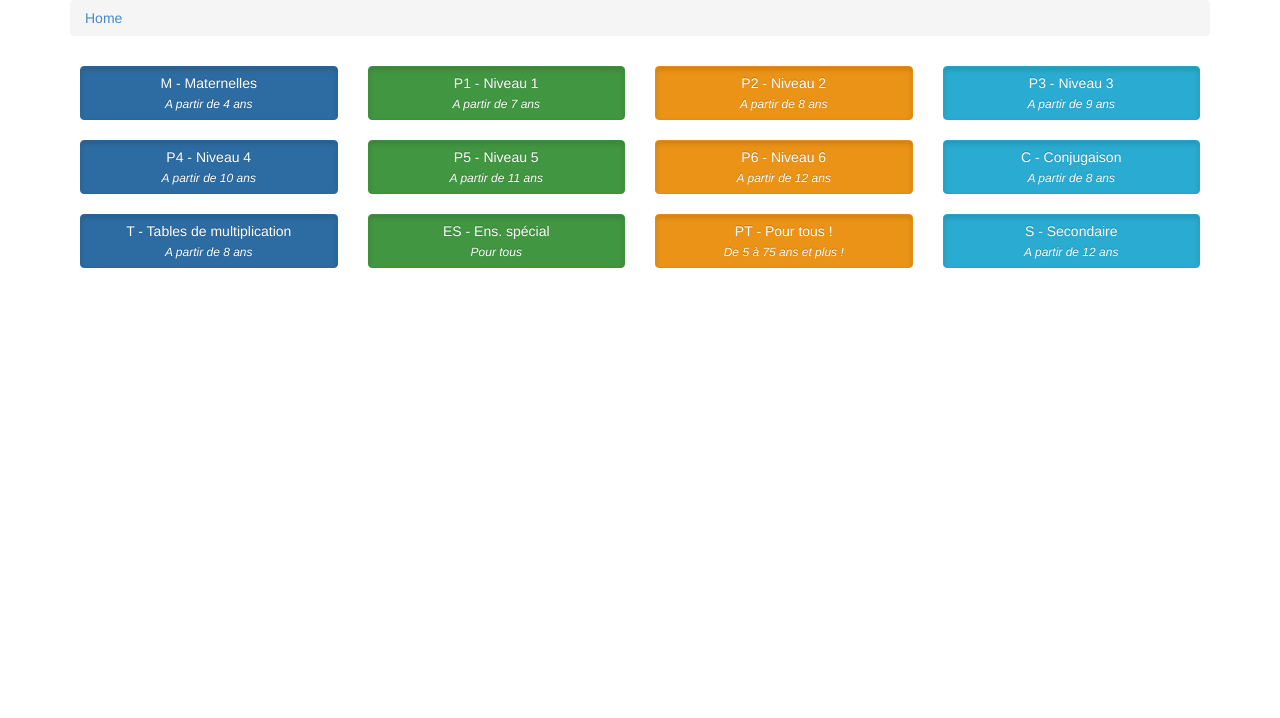
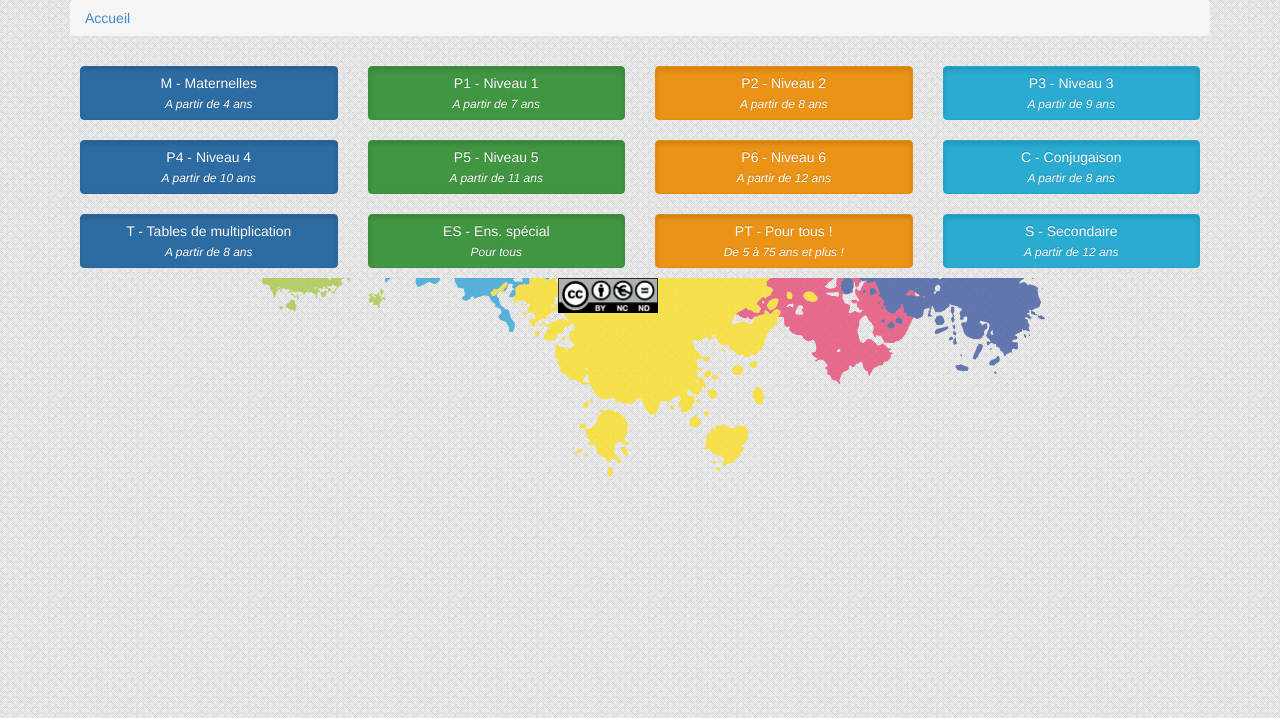
Before and after one commit to pepit-team/pepitmobil-html5, a PHP site: page / in a window 1280 px wide. Shown: the top 718 px of the page. Run offline with PHP 8.4, Linux system fonts and the light colour scheme; some libraries are stand-ins or nearby versions.

Commit message:
Add background in home page

```diff
--- a/css/pepitmobil.css
+++ b/css/pepitmobil.css
@@ -1,7 +1,19 @@
 body {
-    background: #ebebeb;
+    background: url('../img/pattern-white.png');
     color: #fff;
     margin: 0;
     min-height: 100%;
     position: relative;
 }
+
+#footer {
+    clear: both;
+    height: 200px;
+    margin: auto;
+    background-image: url('../img/back-foot.png');
+    background-position: center bottom;
+    background-repeat: no-repeat;
+    font-size: 12px;
+    color: #FFF;
+    font-weight: bold;
+}
--- a/index.html
+++ b/index.html
@@ -48,13 +48,21 @@
 <body>
 
 <div id="content">
-
     <script language="javascript">
         $(document).ready(function () {
             new Menu().buildMainMenu();
         });
     </script>
+</div>
 
+    <div class="container">
+        <div class="row">
+            <div id="footer">
+            <div class="col-lg-2 col-lg-offset-5 col-md-2 col-md-offset-5 col-sm-2 col-sm-offset-5 col-xs-2 col-xs-offset-5">
+                <img src="img/by-nc-nd.eu.png" width="100">
+            </div>
+        </div>
+    </div>
 </div>
 
 </body>
--- a/js/Menu.js
+++ b/js/Menu.js
@@ -35,7 +35,7 @@ var Menu = function () {
         container.append(
             $('<ol/>', { class: 'breadcrumb' }).append(
                 $('<li/>', { class: 'active' }).append(
-                    $('<a/>', { href: '#' }).append('Home'))));
+                    $('<a/>', { href: '#' }).append('Accueil'))));
 
         $.getJSON('data/exercises.json', function (exercises) {
 
```
Also changed, not shown: img/back-foot.png (added), img/pattern-white.png (added).
